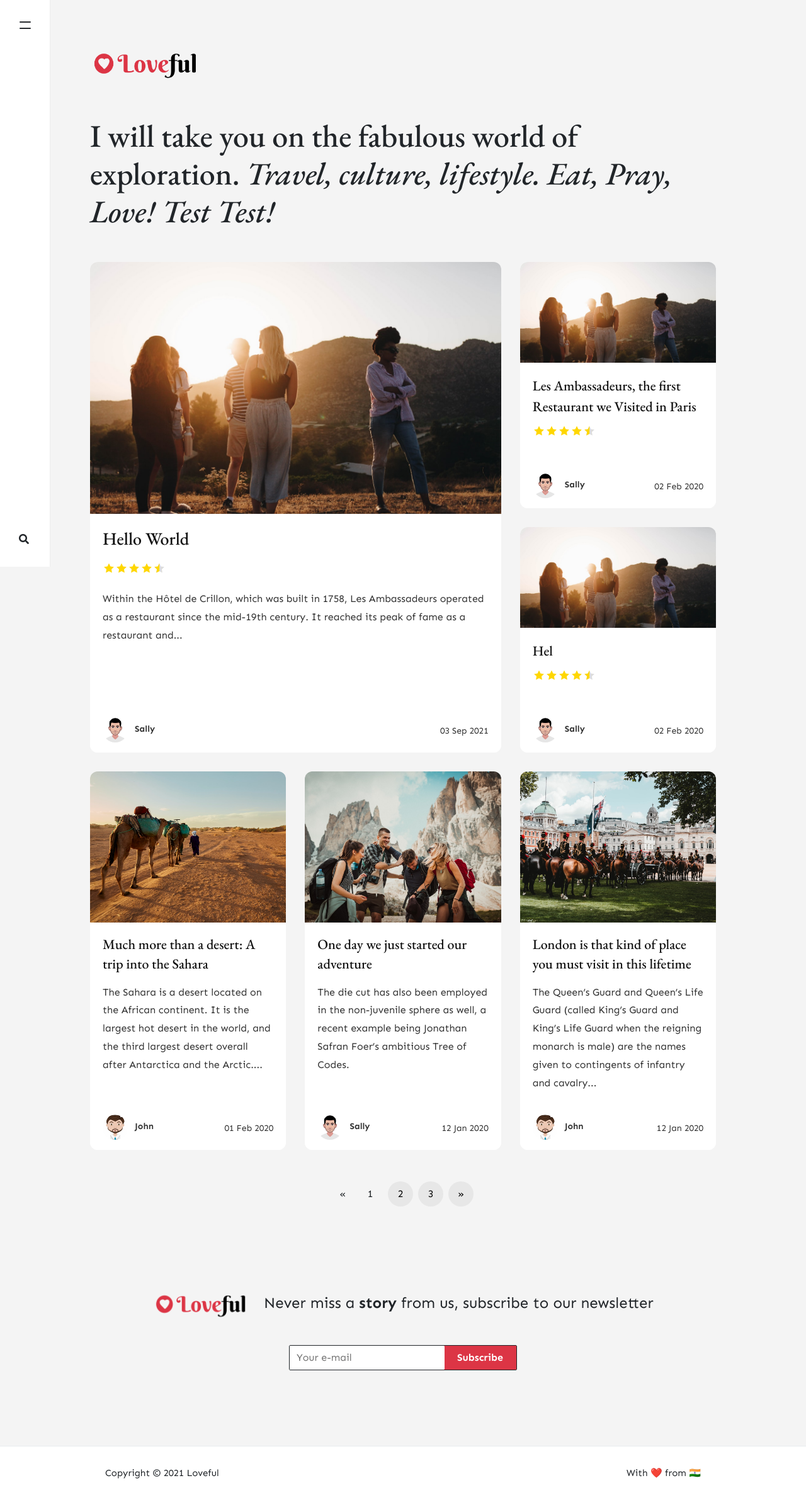
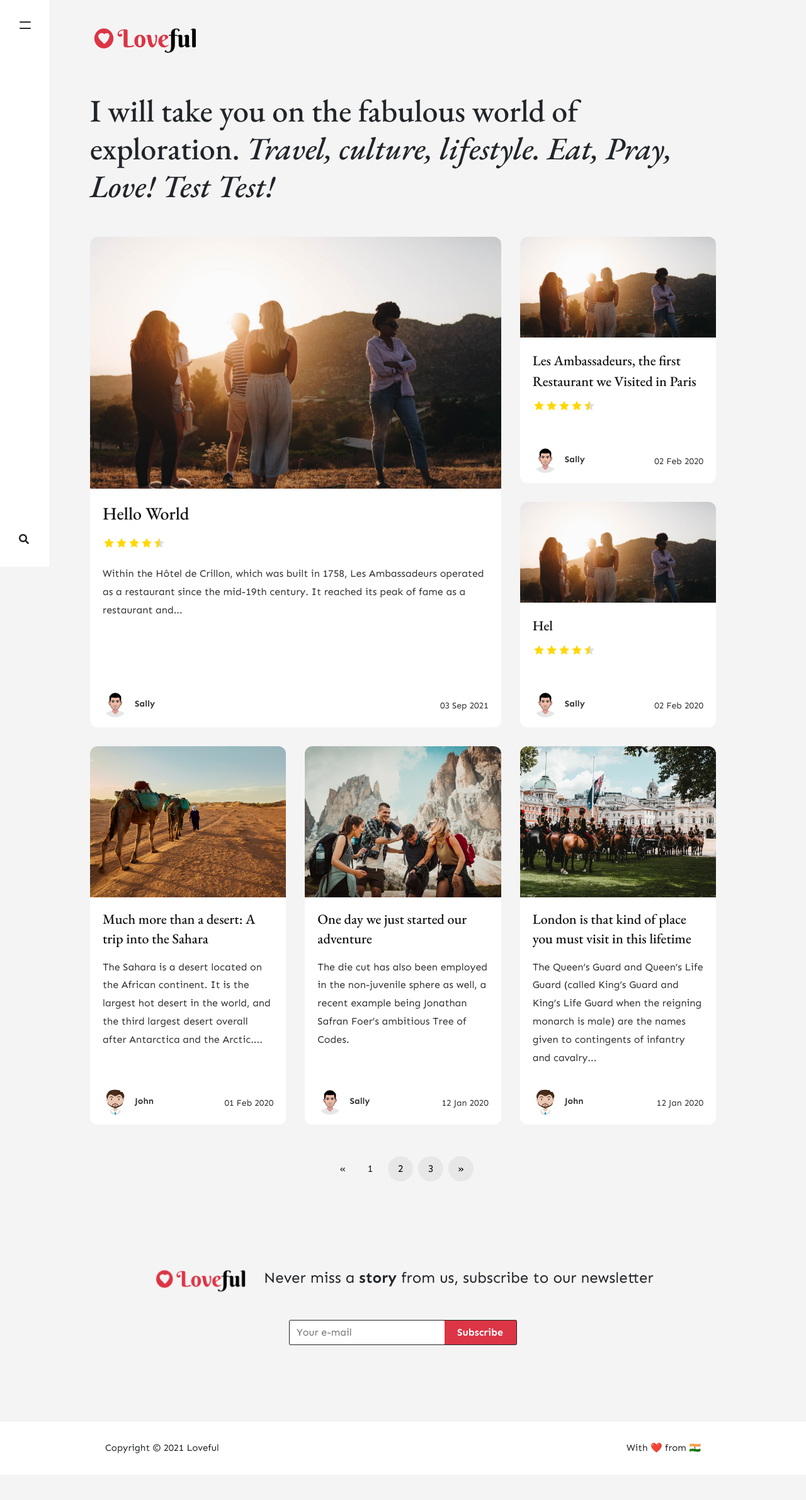
Before and after one commit to stackbit-projects/marvelous-dolphin-13283, a Jekyll site: the page built from index.html, in a window 1280 px wide. Shown: the whole page at 63% size. Built offline with Jekyll 4.4.1, drawn with Linux system fonts in a browser that asks for light colours; nearby versions of some CDN libraries; the list of posts is cut into pages by our own code; comment, search, counter and statistics services are not loaded; after the commit the page ends 2342 px from its top, so only the background shows below that.

Commit message:
theme.scss: changed

```diff
--- a/assets/css/theme.scss
+++ b/assets/css/theme.scss
@@ -119,7 +119,7 @@ img, img:hover {
 .navbar-brand img {
     max-height:80px;
     margin-bottom:40px;
-    margin-top:40px;
+    //margin-top:40px;
 }
 .sidebar {
     position: fixed;
```
